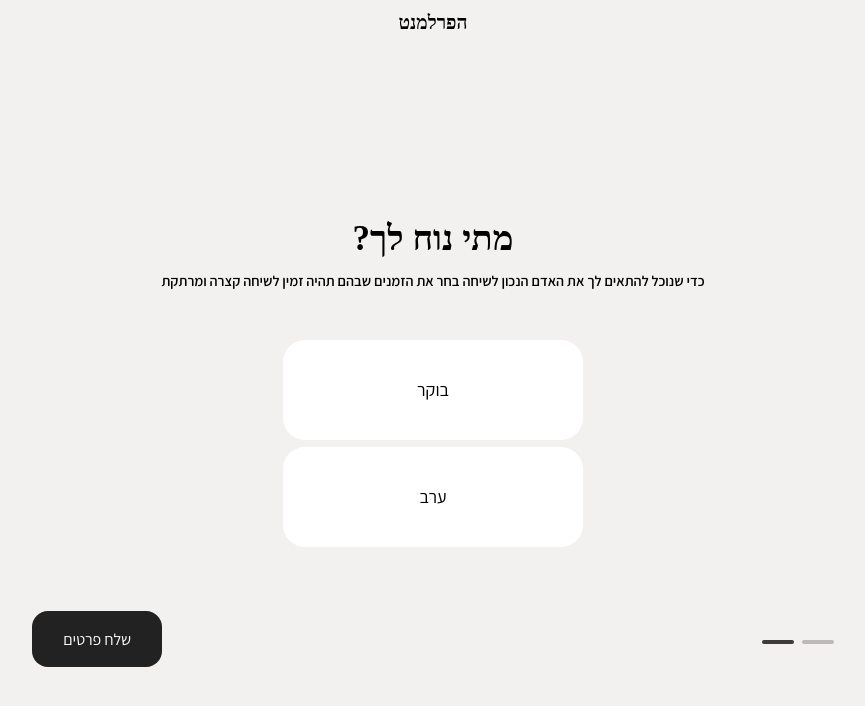
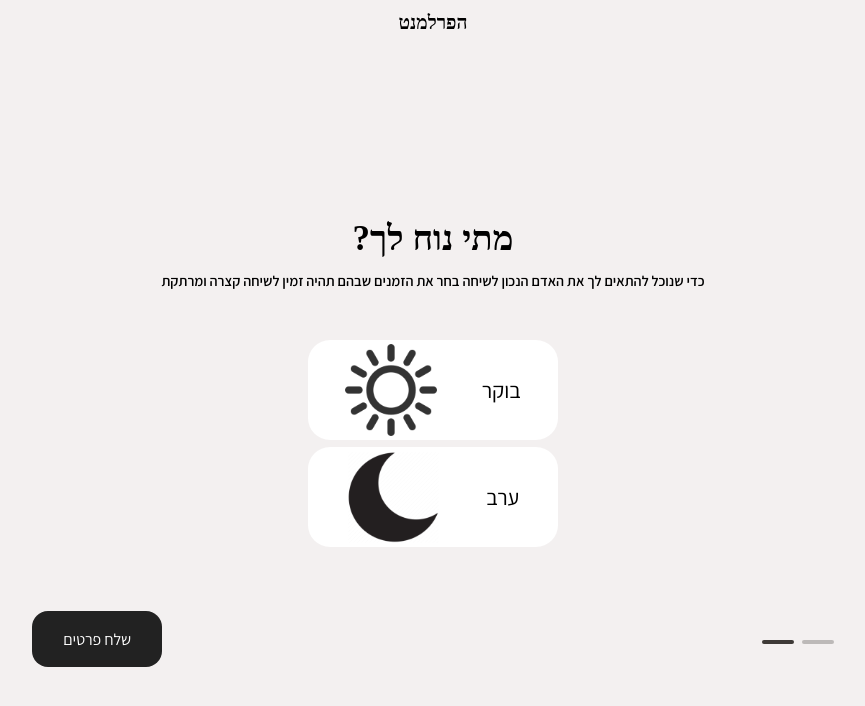
Before and after one commit to haparlament/haparlament-web-app, a React (Create React App) app: page /time-selection in a window 1280 px wide. Shown: the top 706 px of the page, without its empty margins (207-1072 px from the left). Built offline with nearby package versions, Linux system fonts and the light colour scheme; a web font is replaced by a local one.

Commit message:
Added placeholder time selection icons

```diff
--- a/src/components/ChooseTime.tsx
+++ b/src/components/ChooseTime.tsx
@@ -1,3 +1,5 @@
+/// <reference path="../custom-modules.d.ts" />
+
 import React, { useState } from "react";
 import { useNavigate } from "react-router-dom";
 import "../../src/styles.css/ChooseTime.css";
@@ -5,6 +7,9 @@ import { TwoLinesLeft } from "../styles.css/icons.svg/icons";
 import { postSessionRequest } from "../utils/session_request";
 import { useDispatch, useSelector } from "react-redux";
 import { DAYS_OF_WEEK } from "../constants";
+import moonIcon from "../styles.css/images/moonIcon.png";
+import sunIcon from "../styles.css/images/sunIcon.png";
+
 import {
   selectSessionSubscription,
   setSession,
@@ -23,6 +28,7 @@ type HoursRangeInfo = {hour: HoursRange, isPressed: boolean}
 const HOURS_RANGES = {
   MORNING: {
     text: "בוקר",
+    icon: sunIcon,
     from: {
       hour: 10,
       minute: 0
@@ -34,6 +40,7 @@ const HOURS_RANGES = {
   },
   EVENING: {
     text: "ערב",
+    icon: moonIcon,
     from: {
       hour: 20,
       minute: 0
@@ -159,6 +166,7 @@ function ChooseTime() {
                 onClick={() => handleHour(i)}
               >
                 {hourRange.hour.text}
+                <img className="time-icon" src={hourRange.hour.icon} alt="" />
               </button>
             ))}
           </div>
--- /dev/null
+++ b/src/custom-modules.d.ts
@@ -0,0 +1,4 @@
+declare module '*.png' {
+  const value: string;
+  export default value;
+}
--- a/src/styles.css/ChooseTime.css
+++ b/src/styles.css/ChooseTime.css
@@ -21,6 +21,11 @@
   direction: rtl;
 }
 
+.time-icon {
+  max-width: 100%;
+  max-height: 100%;
+}
+
 .time-button{
   background-color: white;
   outline: none;
@@ -31,11 +36,11 @@
   direction: rtl;
   padding: 4px 18px;
   gap: 6px;
-  width: 300px;
+  width: 250px;
   height: 100px;
   background: #FFFFFF;
   border-radius: 22px;
-  font-size: 18px;
+  font-size: 22px;
   line-height: 24px;
   justify-content: space-around;
 }
--- a/src/styles.css/ImageContent.css
+++ b/src/styles.css/ImageContent.css
@@ -4,7 +4,7 @@
   overflow: hidden;
 }
 
-img {
+.img-div img {
   width: 100%;
   display: block;
   margin: 0 auto;
```
Also changed, not shown: src/styles.css/images/moonIcon.png (added), src/styles.css/images/sunIcon.png (added).
